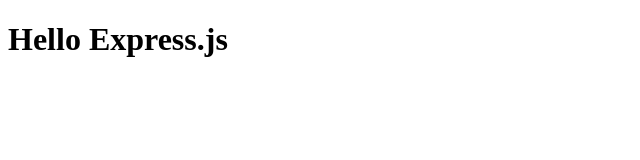
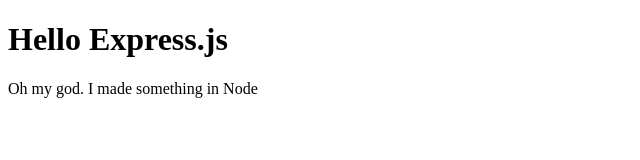
Before and after one commit to Abraham-Lin/Learning-Nodejs, a website: page public/index.html in a window 1280 px wide. Shown: the whole page, without its empty margins (0-640 px from the left). Drawn offline with Linux system fonts and the light colour scheme.

Commit message:
Changed something in Index.html

```diff
--- a/public/index.html
+++ b/public/index.html
@@ -6,5 +6,6 @@
 	</head>
 	<body>
 		<h1> Hello Express.js </h1>
+		<p> Oh my god. I made something in Node </p>
 	</body>
 </html>
```
